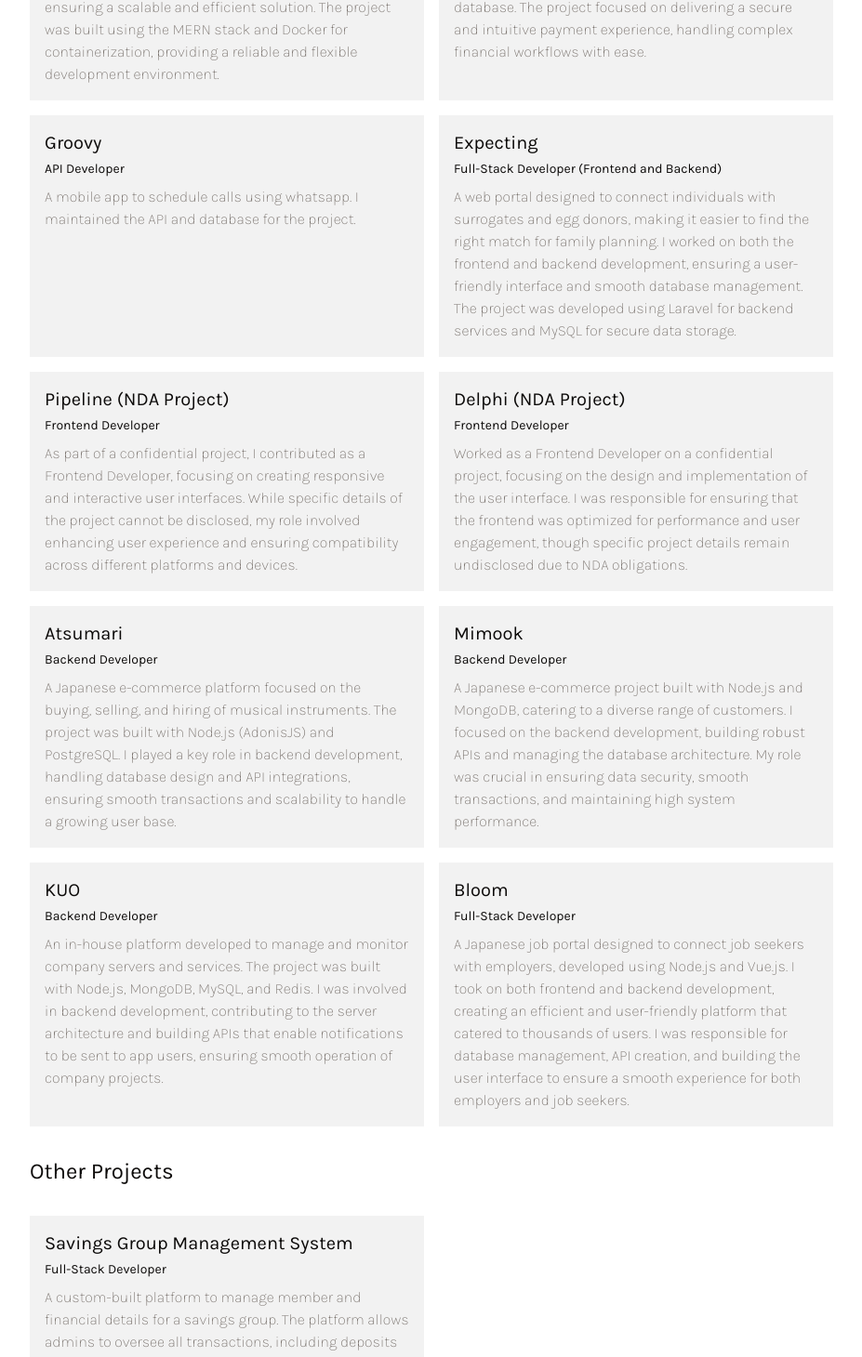
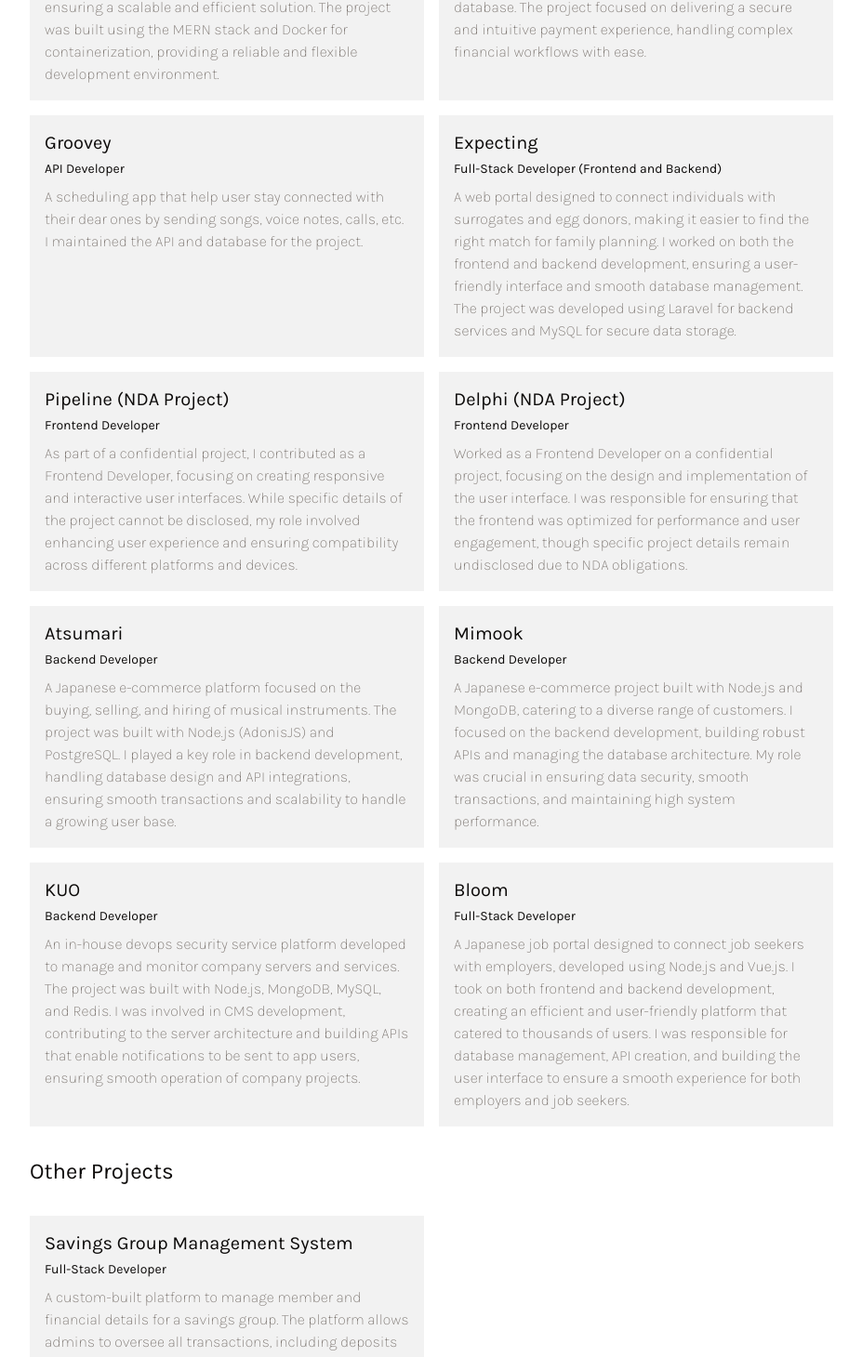
Before and after one commit to mukeshkarna/my-portfolio, a Next.js app: page /resume in a window 1280 px wide. Shown: the part 2592-4052 px from the top of the page at 93% size, without its empty margins (176-1103 px from the left). Built offline with nearby package versions, Linux system fonts and the light colour scheme.

Commit message:
Added link on projects

```diff
--- a/src/app/resume/resume.tsx
+++ b/src/app/resume/resume.tsx
@@ -201,7 +201,11 @@
                 key={item.name}
                 className="bg-foreground/5 p-4 print:bg-[#f4f4f4]"
               >
-                <h2 className="text-xl font-normal">{item.name}</h2>
+                <h2 className="text-xl font-normal">
+                {item.link ?
+                <a href={item.link} target="_blank" rel="noreferrer" className="hover:underline">{item.name}</a>
+                : <>{item.name}</>}
+                </h2>
                 <div className="pt-1">
                   <p className="text-sm text-muted-foreground"></p>
                   <div className="flex items-end gap-2">
@@ -225,7 +229,11 @@
                 key={item.name}
                 className="bg-foreground/5 p-4 print:bg-[#f4f4f4]"
               >
-                <h2 className="text-xl font-normal">{item.name}</h2>
+                <h2 className="text-xl font-normal">
+                {item.link ?
+                <a href={item.link} target="_blank" rel="noreferrer" className="hover:underline">{item.name}</a>
+                : <>{item.name}</>}
+                  </h2>
                 <div className="pt-1">
                   <p className="text-sm text-muted-foreground"></p>
                   <div className="flex items-end gap-2">
--- a/src/config/projects.ts
+++ b/src/config/projects.ts
@@ -4,24 +4,28 @@
     description:
       "An application designed to streamline the process of generating detailed reports after system testing for customers. I led the entire project lifecycle, including planning, architecture design, and implementation, ensuring a scalable and efficient solution. The project was built using the MERN stack and Docker for containerization, providing a reliable and flexible development environment.",
     role: "Project Manager & Lead Developer",
+    link: "https://tsukuru.com/",
   },
   {
     name: "Dapy",
     description:
       "A financial platform enabling seamless transactions between payers and payees. I took the lead in building this solution using Laravel for the backend, Vue.js for the frontend, and PostgreSQL for managing the database. The project focused on delivering a secure and intuitive payment experience, handling complex financial workflows with ease.",
     role: "Lead Developer",
+    link: "https://dapy.co/",
   },
   {
-    name: "Groovy",
+    name: "Groovey",
     description:
-      "A mobile app to schedule calls using whatsapp. I maintained the API and database for the project.",
+      "A scheduling app that help user stay connected with their dear ones by sending songs, voice notes, calls, etc. I maintained the API and database for the project.",
     role: "API Developer",
+    link: "https://groovey.in/",
   },
   {
     name: "Expecting",
     description:
       "A web portal designed to connect individuals with surrogates and egg donors, making it easier to find the right match for family planning. I worked on both the frontend and backend development, ensuring a user-friendly interface and smooth database management. The project was developed using Laravel for backend services and MySQL for secure data storage.",
     role: "Full-Stack Developer (Frontend and Backend)",
+    link: "https://expecting.ai/",
   },
   {
     name: "Pipeline (NDA Project)",
@@ -40,6 +44,7 @@
     description:
       "A Japanese e-commerce platform focused on the buying, selling, and hiring of musical instruments. The project was built with Node.js (AdonisJS) and PostgreSQL. I played a key role in backend development, handling database design and API integrations, ensuring smooth transactions and scalability to handle a growing user base.",
     role: "Backend Developer",
+    link: "https://atsumari.co.jp",
   },
   {
     name: "Mimook",
@@ -50,7 +55,7 @@
   {
     name: "KUO",
     description:
-      "An in-house platform developed to manage and monitor company servers and services. The project was built with Node.js, MongoDB, MySQL, and Redis. I was involved in backend development, contributing to the server architecture and building APIs that enable notifications to be sent to app users, ensuring smooth operation of company projects.",
+      "An in-house devops security service platform developed to manage and monitor company servers and services. The project was built with Node.js, MongoDB, MySQL, and Redis. I was involved in CMS development, contributing to the server architecture and building APIs that enable notifications to be sent to app users, ensuring smooth operation of company projects.",
     role: "Backend Developer",
   },
   {
@@ -58,6 +63,7 @@
     description:
       "A Japanese job portal designed to connect job seekers with employers, developed using Node.js and Vue.js. I took on both frontend and backend development, creating an efficient and user-friendly platform that catered to thousands of users. I was responsible for database management, API creation, and building the user interface to ensure a smooth experience for both employers and job seekers.",
     role: "Full-Stack Developer",
+    link: "https://career.blm.co.jp",
   },
 ]
 
@@ -67,5 +73,6 @@
     description:
       "A custom-built platform to manage member and financial details for a savings group. The platform allows admins to oversee all transactions, including deposits and loan amounts, while providing individual members with an overview of their balances. The system was developed using Laravel for backend services and MySQL for data management, ensuring security and ease of use.",
     role: "Full-Stack Developer",
+    link: "https://bachat.mkarna.com.np/",
   },
 ]
```
